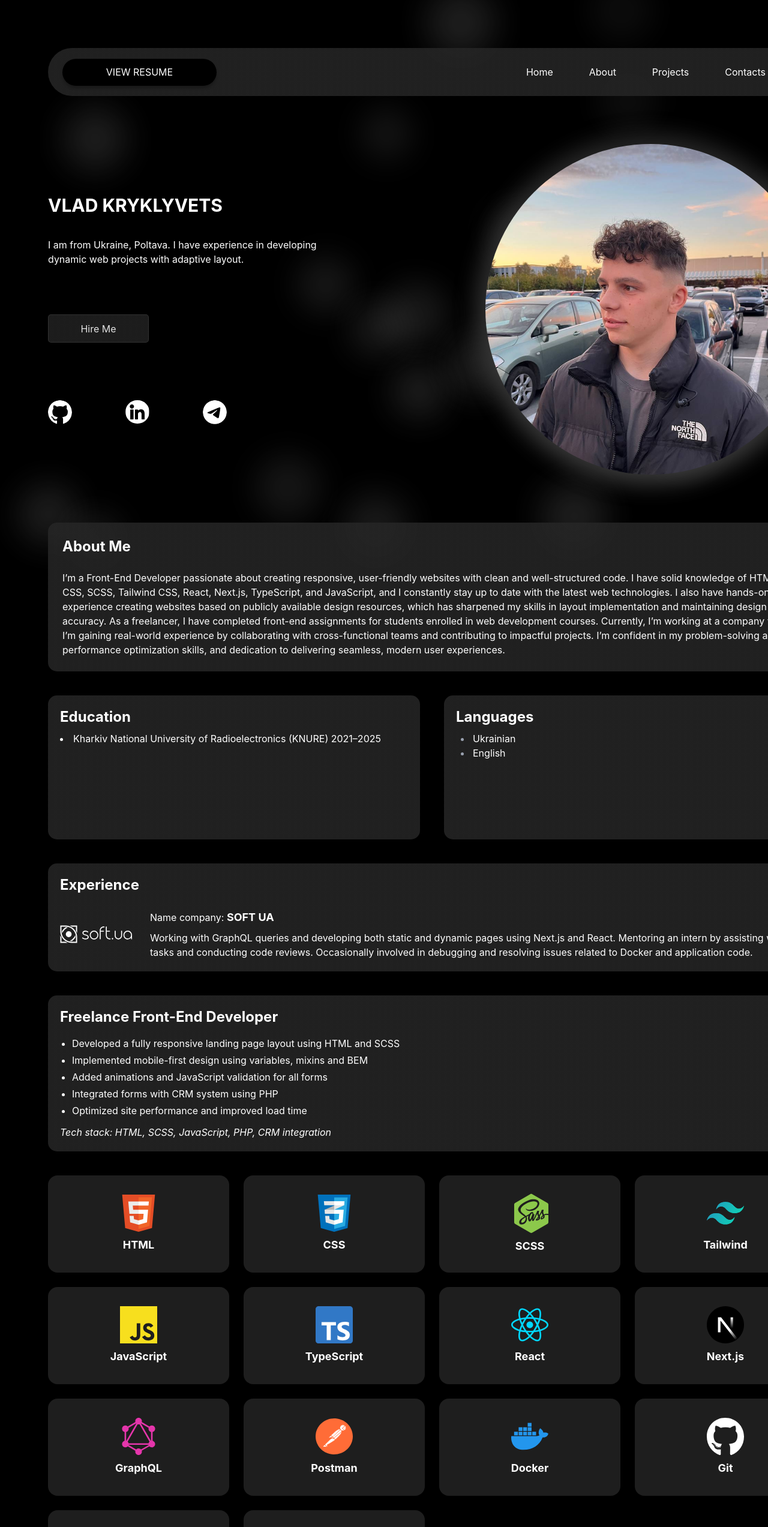
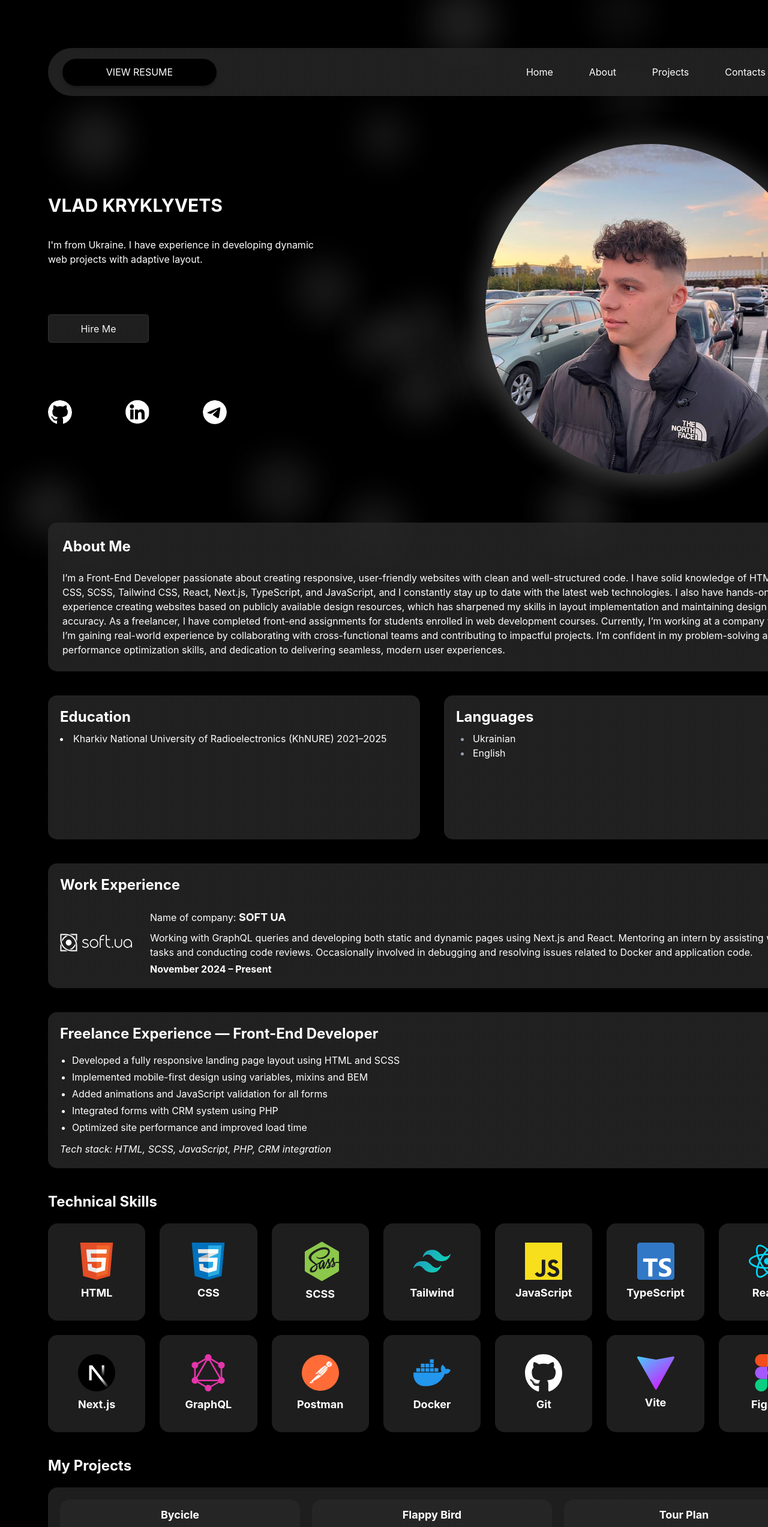
Before and after one commit to Vladyslav9112/portfolio, a Next.js app: page / in a window 1280 px wide. Shown: the top 2545 px of the page at 60% size. Built offline with nearby package versions, Linux system fonts and the light colour scheme.

Commit message:
Updated GitHub link, skills section, experience details, and HeroSection text

```diff
--- a/src/app/components/Experience.jsx
+++ b/src/app/components/Experience.jsx
@@ -3,7 +3,7 @@ import Image from "next/image";
 export default function Experience() {
   return (
     <section className=" h-auto p-5  bg-custom-gradient rounded-[15px] mb-10 hover:shadow-[0_0_15px_rgba(255,255,255,0.6)] transition duration-200 font-regular-16">
-      <h3 className="mb-6 font-bold-25">Experience</h3>
+      <h3 className="mb-6 font-bold-25">Work Experience</h3>
       <div className="md:flex gap-5">
         <Image
           src="/icons/logoSoftUa.svg"
@@ -14,15 +14,16 @@ export default function Experience() {
         />
         <div>
           <h5 className="mb-2">
-            Name company: <span className="font-bold-18">SOFT UA</span>
+            Name of company: <span className="font-bold-18">SOFT UA</span>
           </h5>
-          <p>
+          <p className="mb-1">
             Working with GraphQL queries and developing both static and dynamic
             pages using Next.js and React. Mentoring an intern by assisting with
             tasks and conducting code reviews. Occasionally involved in
             debugging and resolving issues related to Docker and application
             code.
           </p>
+          <p className="font-bold-16">November 2024 – Present</p>
         </div>
       </div>
     </section>
--- a/src/app/components/Freelance.jsx
+++ b/src/app/components/Freelance.jsx
@@ -2,7 +2,9 @@ export default function Freelance() {
   return (
     <section className=" h-auto p-5  bg-custom-gradient rounded-[15px] mb-10 hover:shadow-[0_0_15px_rgba(255,255,255,0.6)] transition duration-200 font-regular-16">
       <div>
-        <h4 className="mb-4 font-bold-25">Freelance Front-End Developer</h4>
+        <h4 className="mb-4 font-bold-25">
+          Freelance Experience — Front-End Developer
+        </h4>
         <ul className="list-disc pl-5 space-y-1 mb-3">
           <li>
             Developed a fully responsive landing page layout using HTML and SCSS
--- a/src/app/components/HeroSection.jsx
+++ b/src/app/components/HeroSection.jsx
@@ -6,8 +6,8 @@ export default function HeroSection() {
       <div className="flex flex-col justify-center items-center lg:items-start text-center lg:text-start mb-5 lg:mb-0 mr-5">
         <h1 className="mb-9 font-bold-30">VLAD KRYKLYVETS</h1>
         <p className="mb-20 max-w-[461px]">
-          I am from Ukraine, Poltava. I have experience in developing dynamic
-          web projects with adaptive layout.
+          I'm from Ukraine. I have experience in developing dynamic web projects
+          with adaptive layout.
         </p>
         <a
           href="#message"
--- a/src/app/components/MyProjects.jsx
+++ b/src/app/components/MyProjects.jsx
@@ -39,7 +39,7 @@ const projects = [
     title: "Sales Page",
     img: "/MyProjects/salesPage.jpg",
     github: "https://github.com/Vladyslav9112/sales-page",
-    demo: "https://vladyslav9112.github.io/calc/",
+    demo: "https://vladyslav9112.github.io/sales-page/",
   },
 ];
 
--- a/src/app/components/ResumeDetails.jsx
+++ b/src/app/components/ResumeDetails.jsx
@@ -5,7 +5,7 @@ export default function ResumeDetails() {
         <h4 className="mb-2 font-bold-25">Education</h4>
         <ul className="list-disc list-inside">
           <li>
-            Kharkiv National University of Radioelectronics (KNURE) 2021–2025
+            Kharkiv National University of Radioelectronics (KhNURE) 2021–2025
           </li>
         </ul>
       </div>
--- a/src/app/components/TechnicalSkills.jsx
+++ b/src/app/components/TechnicalSkills.jsx
@@ -34,7 +34,9 @@ export default function TechnicalSkills() {
   }, []);
 
   return (
-    <section className="grid grid-cols-1 sm:grid-cols-2 md:grid-cols-3 lg:grid-cols-4 gap-6 mb-10">
+    <section>
+      <h3 className="mb-5 font-bold-25">Technical Skills</h3>
+      <div className="grid grid-cols-1 sm:grid-cols-2 md:grid-cols-3 lg:grid-cols-7 gap-6 mb-10">
         {skills.map((skill, i) => {
           const delay = isSmallScreen ? i * 0.02 : i * 0.05;
           const duration = isSmallScreen ? 0.25 : 0.4;
@@ -59,6 +61,7 @@ export default function TechnicalSkills() {
             </motion.div>
           );
         })}
+      </div>
     </section>
   );
 }
```
Lines whose indentation alone changed are shown as unchanged.
